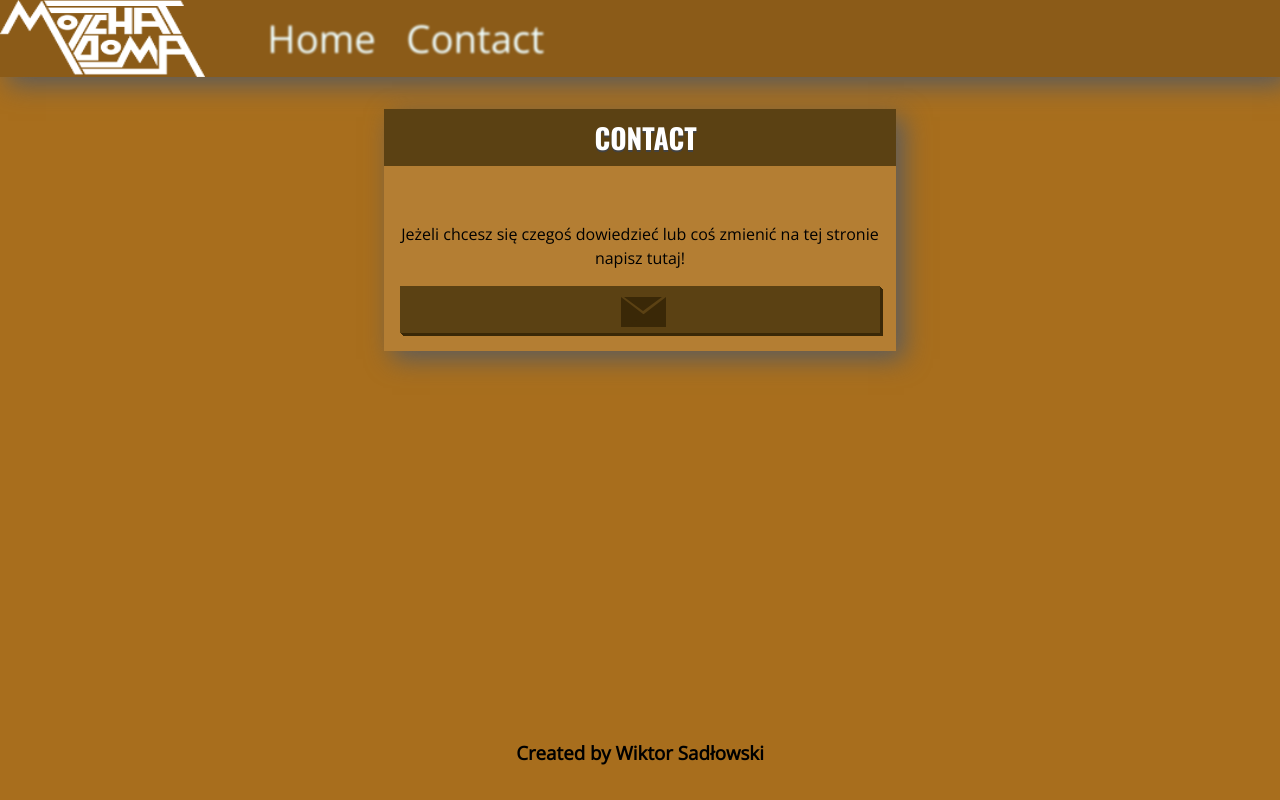
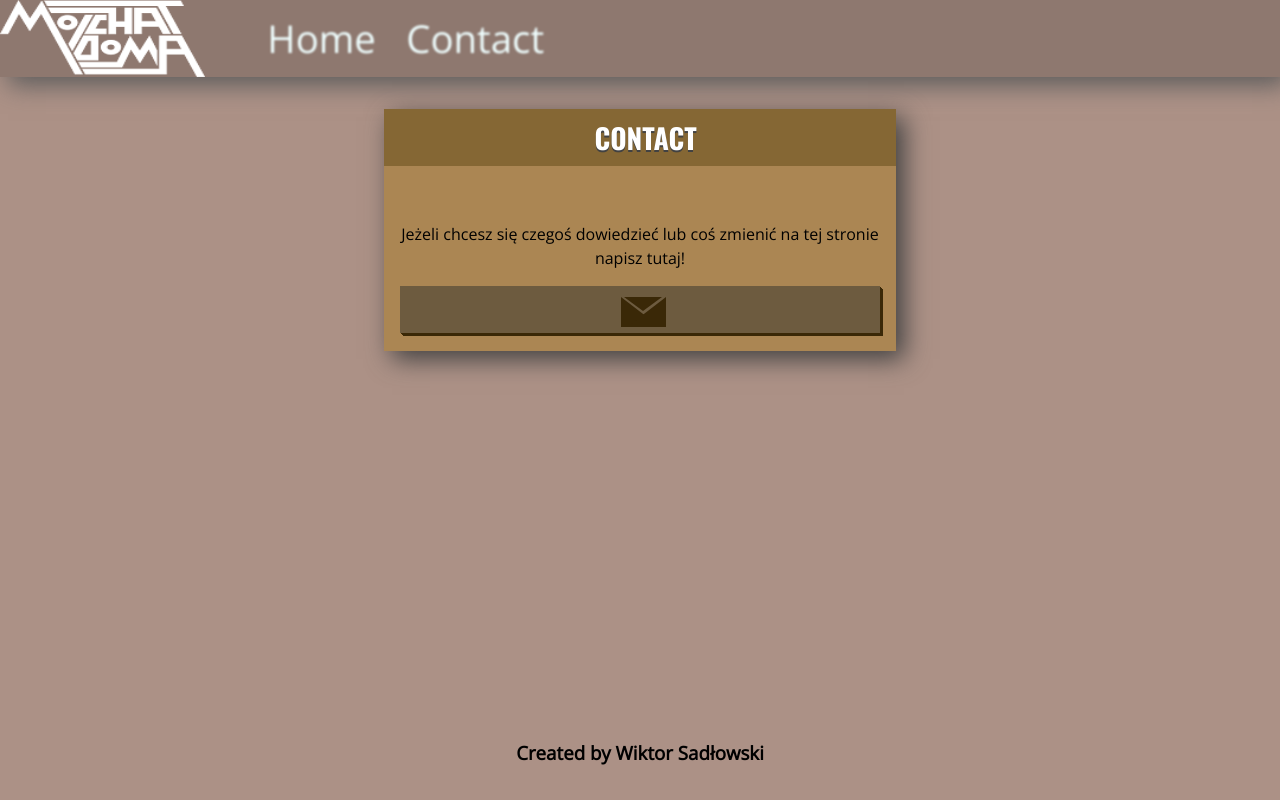
Before and after one commit to Sadwik1/bodzio, a plain HTML site: page contact.html in a window 1280 px wide. Drawn offline with nearby package versions, Linux system fonts and the light colour scheme.

Commit message:
Add files via upload

```diff
--- a/contact.css
+++ b/contact.css
@@ -4,7 +4,7 @@
 .container{
   text-align: center;
   display: grid;
-  background-color: #a86e1d;
+  background-color: #ac9186;
   grid-template-columns: 0.6fr 1.5fr 0.6fr;
   grid-template-rows: 0.4fr 5fr 0.6fr;
   grid-template-areas:
@@ -28,9 +28,9 @@ footer{
 #contact {
 width: 40vw;
 margin:2em auto;
-background-color: #b47e33;
+background-color: #ab8653;
 position: relative;
-box-shadow: 8px 8px 24px 0px rgb(92, 92, 92);
+box-shadow: 8px 8px 24px 0px rgb(64, 64, 64);
 }
 #contact::after {
 content: "";
@@ -49,7 +49,7 @@ z-index: -1;
   padding: 1em;
 }
 #contact h1 {
-background: #45310ccb;
+background: #7b602dcb;
 font-family: Oswald ,sans-serif;
 font-size: 1.75em;
 padding: 0.6em 0 0.6em 0.4em;
@@ -58,7 +58,7 @@ text-shadow: 0 0.06em 0 #424242;
 position: relative;
 }
 .contactbutton {
-background: #45310ccb;
+background: #5d513acb;
 -webkit-box-shadow: 1px 1px 0 0 #3a2807,2px 2px 0 0 #3a2807,3px 3px 0 0 #3a2807;
 box-shadow: 1px 1px 0 0 #3a2807,2px 2px 0 0 #3a2807,3px 3px 0 0 #3a2807;
 text-align: center;
```
